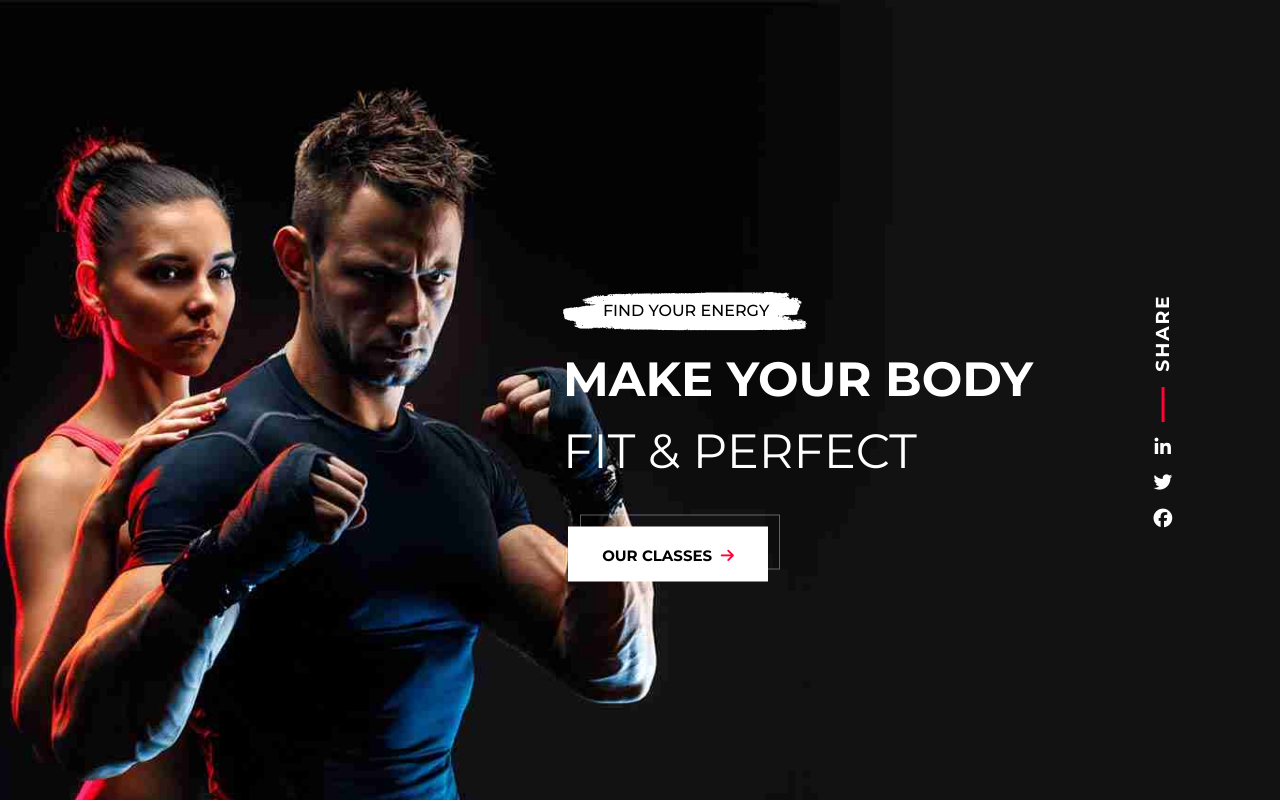
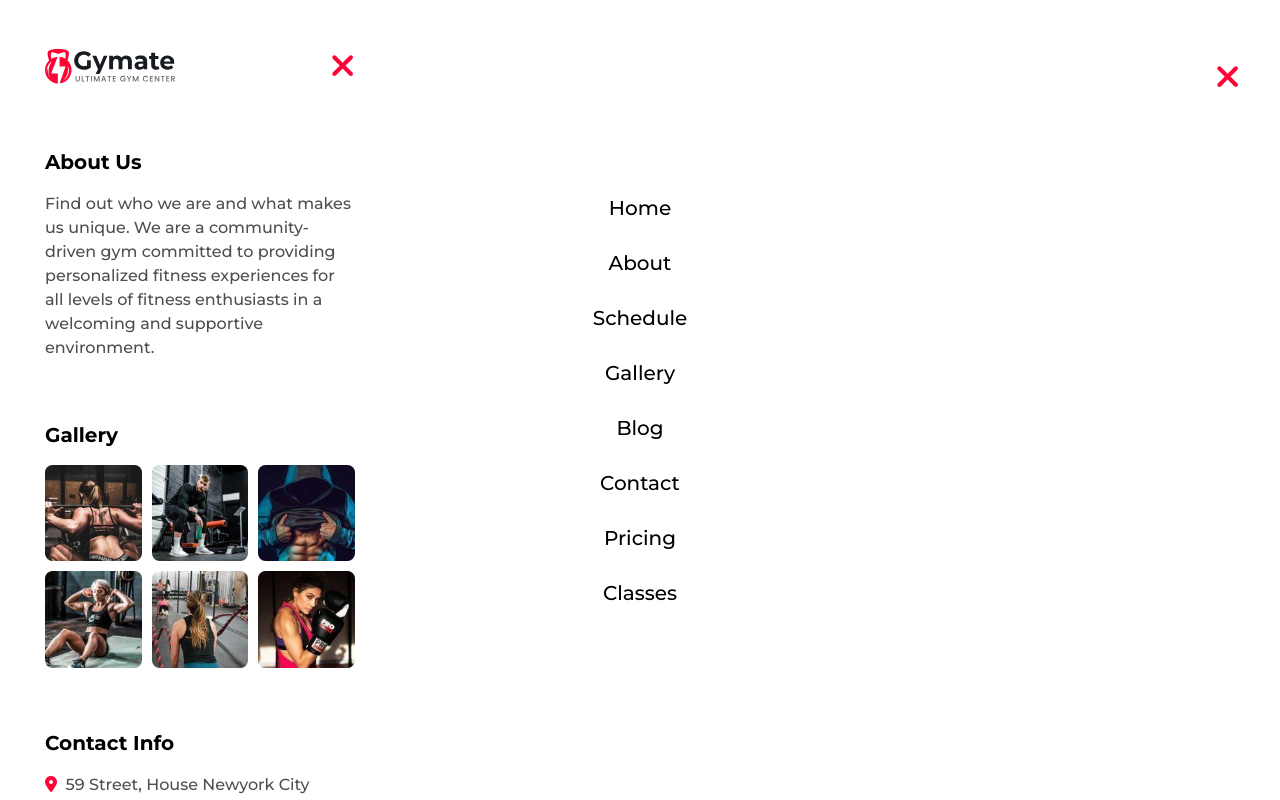
Before and after one commit to jpzambranoleon/gymate, a React (Vite) app: page / in a window 1280 px wide. Shown: the top 800 px of the page. Built offline with nearby package versions, Linux system fonts and the light colour scheme; no server answers.

Commit message:
modified file

```diff
--- a/src/App.jsx
+++ b/src/App.jsx
@@ -1,4 +1,3 @@
-import { useState } from "react";
 import { BrowserRouter as Router, Route, Routes } from "react-router-dom";
 import Home from "./views/Home";
 import Footer from "./components/Footer";
@@ -21,12 +20,14 @@ import Friday from "./views/Schedule/Friday";
 import Saturday from "./views/Schedule/Saturday";
 import Sunday from "./views/Schedule/Sunday";
 import Gallery from "./views/Gallery/Gallery";
+import Navbar from "./components/Navbar/Navbar";
 
 function App() {
   return (
     <>
       <Router>
         <AuthContextProvider>
+          <Navbar />
           <Routes>
             <Route path="/" element={<Home />} />
             <Route path="contact" element={<Contact />} />
--- a/src/views/Gallery/GalleryFiles.js
+++ b/src/views/Gallery/GalleryFiles.js
@@ -1,5 +1,5 @@
 import Img1 from "../../assets/images/gallery-page/1.jpg";
-import Img2 from "../../assets/images/galler-page/2.jpg";
+import Img2 from "../../assets/images/gallery-page/2.jpg";
 import Img3 from "../../assets/images/gallery-page/3.jpg";
 import Img4 from "../../assets/images/gallery-page/4.jpg";
 import Img5 from "../../assets/images/gallery-page/5.jpg";
--- a/tailwind.config.js
+++ b/tailwind.config.js
@@ -1,6 +1,6 @@
 /** @type {import('tailwindcss').Config} */
 export default {
-  content: ["./index.html", "./src/**/*.{js,ts,jsx,tsx}"],
+  content: ["./index.html", "./src/**/*.{vue,js,ts,jsx,tsx}"],
   theme: {
     extend: {},
     screens: {
```
